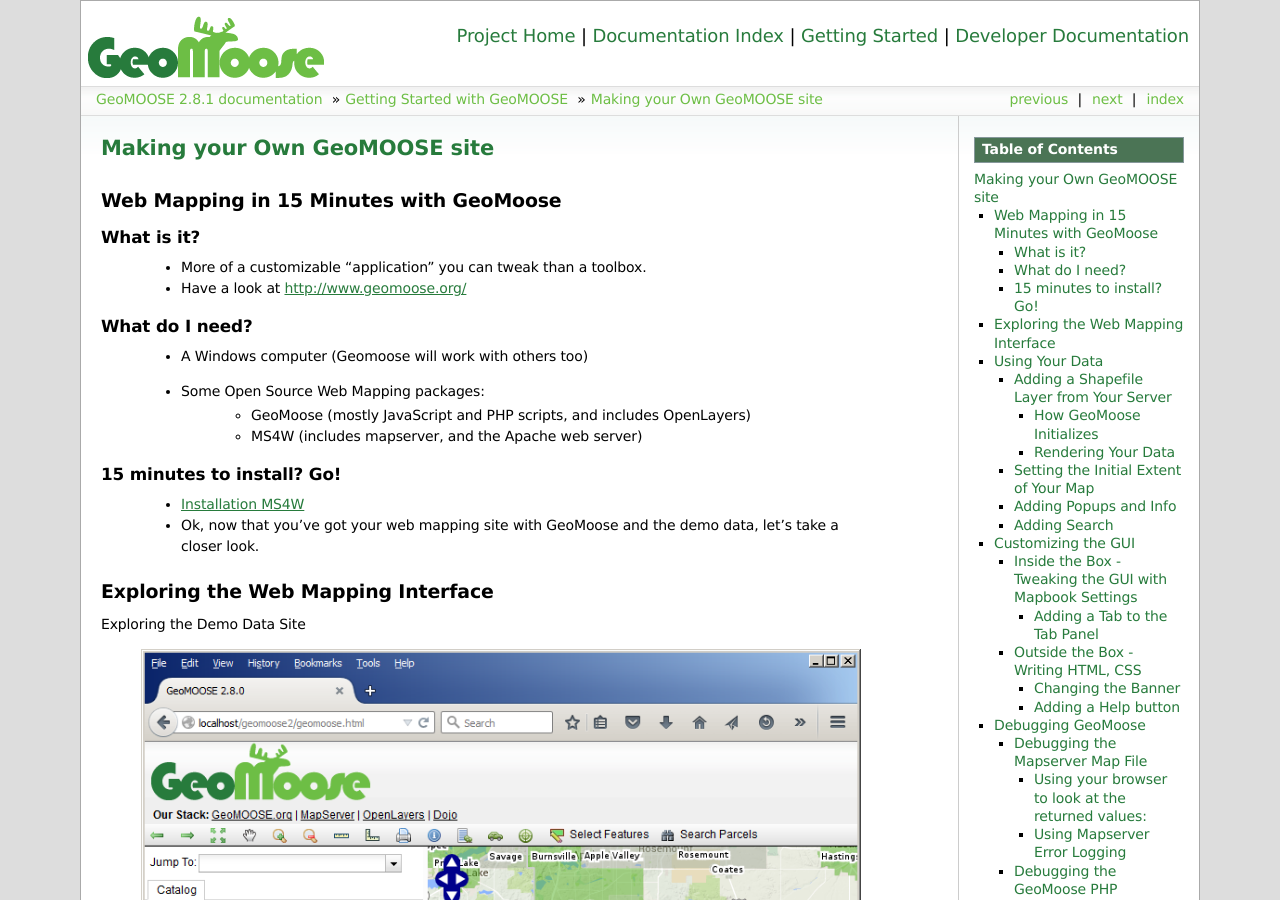
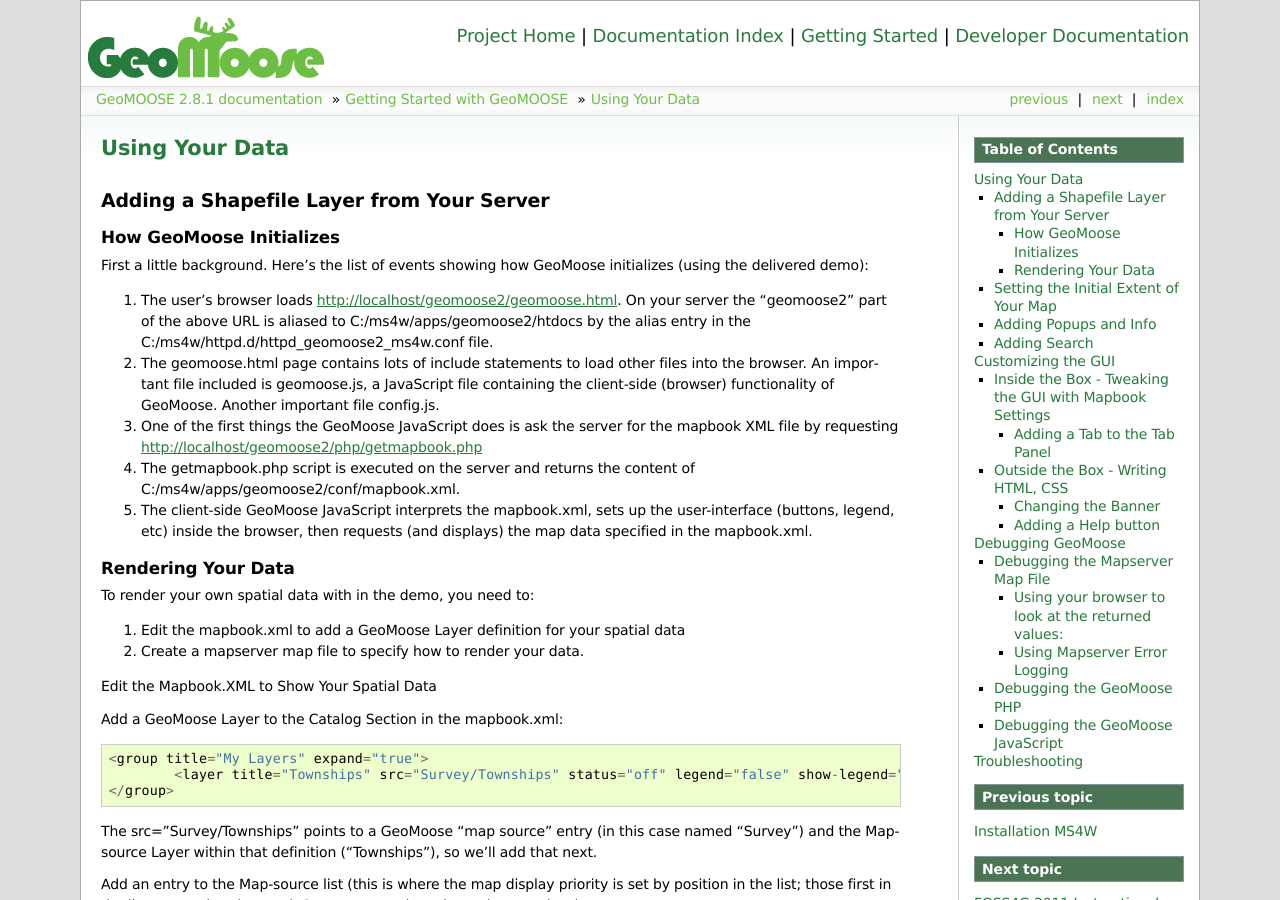
Before and after one commit to geomoose/geomoose-docs, a Sphinx documentation site: the page built from source/docs/tutorial.txt, in a window 1280 px wide and 900 px high. Built offline with Sphinx 7.4.7, drawn with Linux system fonts in a browser that asks for light colours; some of the changed text lies outside the part shown.

Commit message:
Brent revisions

```diff
--- a/source/docs/tutorial.txt
+++ b/source/docs/tutorial.txt
@@ -1,32 +1,3 @@
-Making your Own GeoMOOSE site
-=================================
-
-Web Mapping in 15 Minutes with GeoMoose
--------------------------------------------------
-
-What is it?
-^^^^^^^^^^^
-	* More of a customizable "application" you can tweak than a toolbox.
-	* Have a look at http://www.geomoose.org/
-
-What do I need?
-^^^^^^^^^^^^^^^^^^^^^^
-	* A Windows computer (Geomoose will work with others too)
-	* Some Open Source Web Mapping packages:
-		* GeoMoose (mostly JavaScript and PHP scripts, and includes OpenLayers)
-		* MS4W (includes mapserver, and the Apache web server)
-
-15 minutes to install? Go!
-^^^^^^^^^^^^^^^^^^^^^^^^^^^
-	* :ref:`ms4w_install`
-	* Ok, now that you've got your web mapping site with GeoMoose and the demo data, let's take a closer look.
-
-Exploring the Web Mapping Interface
---------------------------------------------
-Exploring the Demo Data Site
-
-	.. image:: ../img/interface.png
-
 Using Your Data
 ---------------------
 
--- a/source/getting_started.txt
+++ b/source/getting_started.txt
@@ -28,7 +28,7 @@
 
 GeoMOOSE is proud to be free software.  Our :ref:`license <license>` reflects that.
 
-Tutorial
+Making your Own GeoMOOSE site
 ----------
 .. toctree::
 	:maxdepth: 1
```
Also changed, not shown: source/img/interface.png (deleted).
